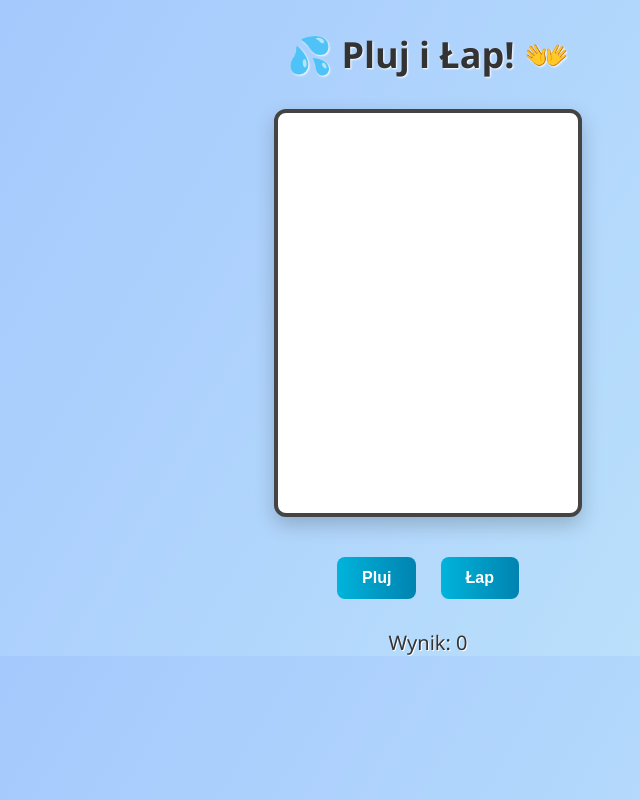
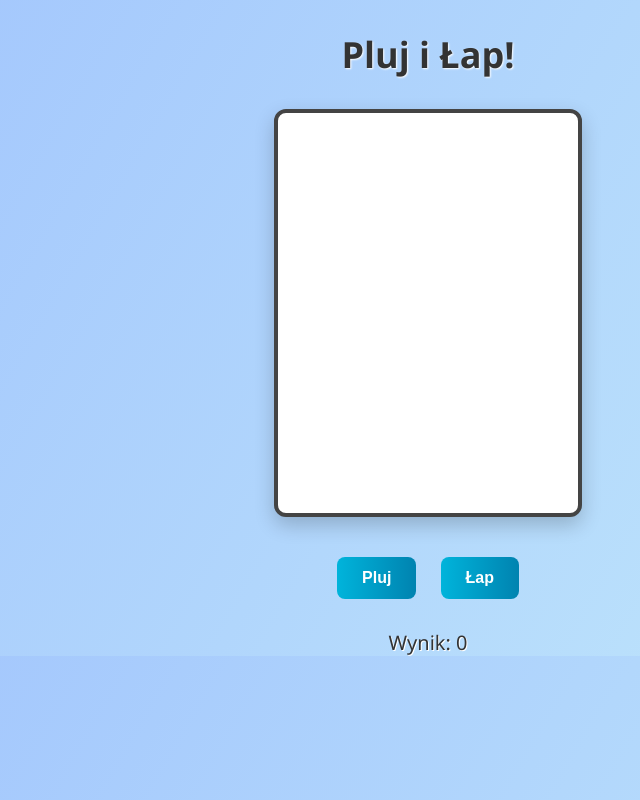
Before and after one commit to 1i2022Krystian20/ai, a plain HTML site: page skrypt.html in a window 1280 px wide. Shown: the whole page, without its empty margins (212-852 px from the left). Drawn offline with Linux system fonts and the light colour scheme.

Commit message:
Update skrypt.html

```diff
--- a/skrypt.html
+++ b/skrypt.html
@@ -72,7 +72,7 @@
 </head>
 <body>
 
-  <h1>💦 Pluj i Łap! 👐</h1>
+  <h1>Pluj i Łap!</h1>
 
   <div id="gameArea">
     <div id="spitBall"></div>
```
